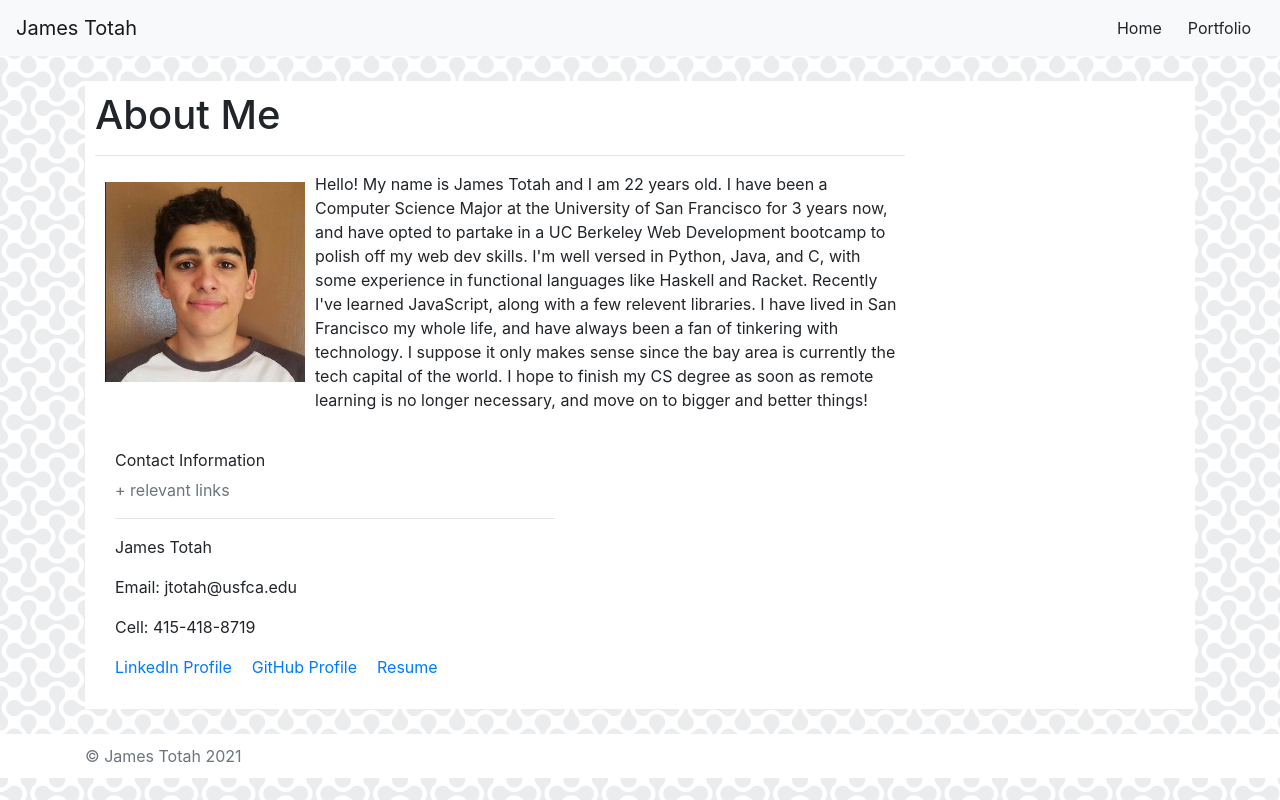
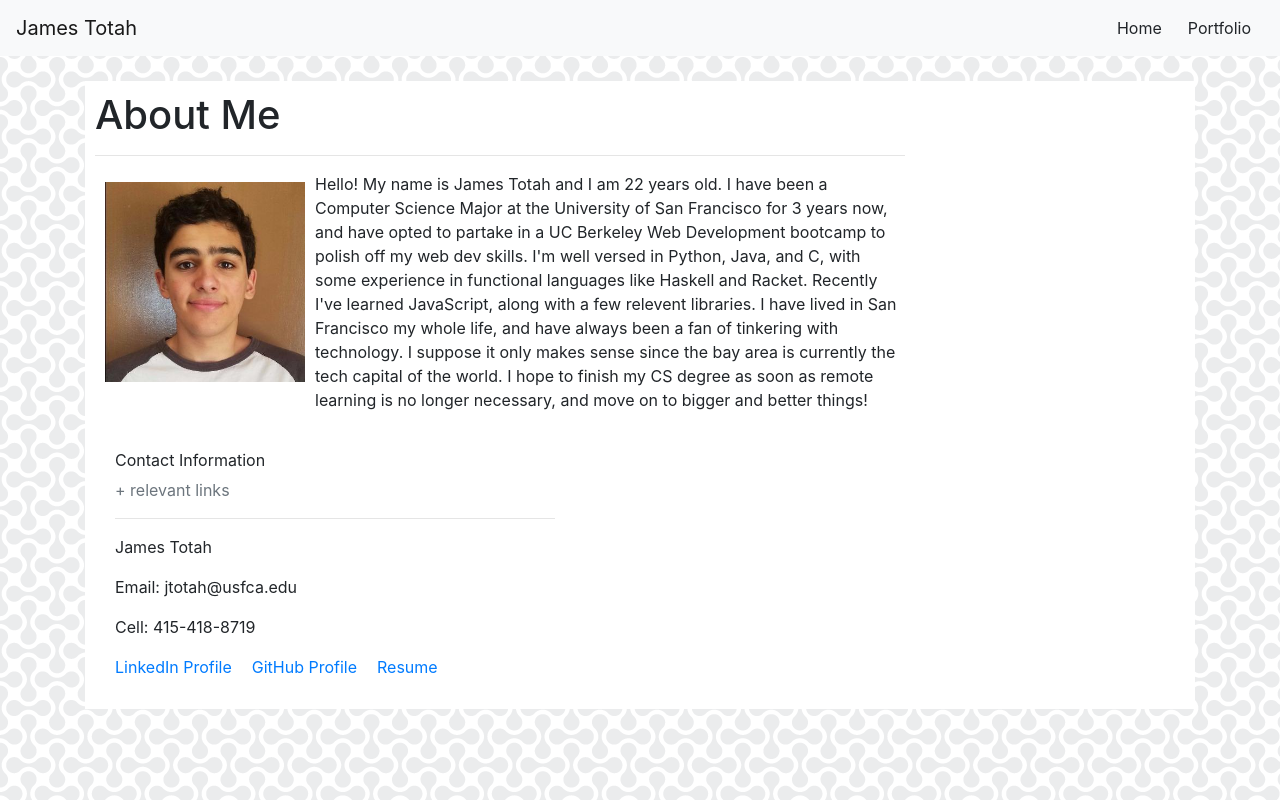
Before and after one commit to jtwob/Portfolio_v2.0, a React (Create React App) app: page / in a window 1280 px wide. Shown: the top 800 px of the page. Built offline with nearby package versions, Linux system fonts and the light colour scheme.

Commit message:
UPDATE: keep trying to fix footer again

```diff
--- a/src/App.js
+++ b/src/App.js
@@ -106,7 +106,7 @@ function App() {
 
   return (
     <>
-      <div className="App" style={{ minHeight: 100 + "%" }}>
+      <div className="App" style={{ minHeight: 1000 + "px" }}>
         <Nav setpath={setPath} />
         <div className="container">{renderHelper()}</div>
       </div>
```
